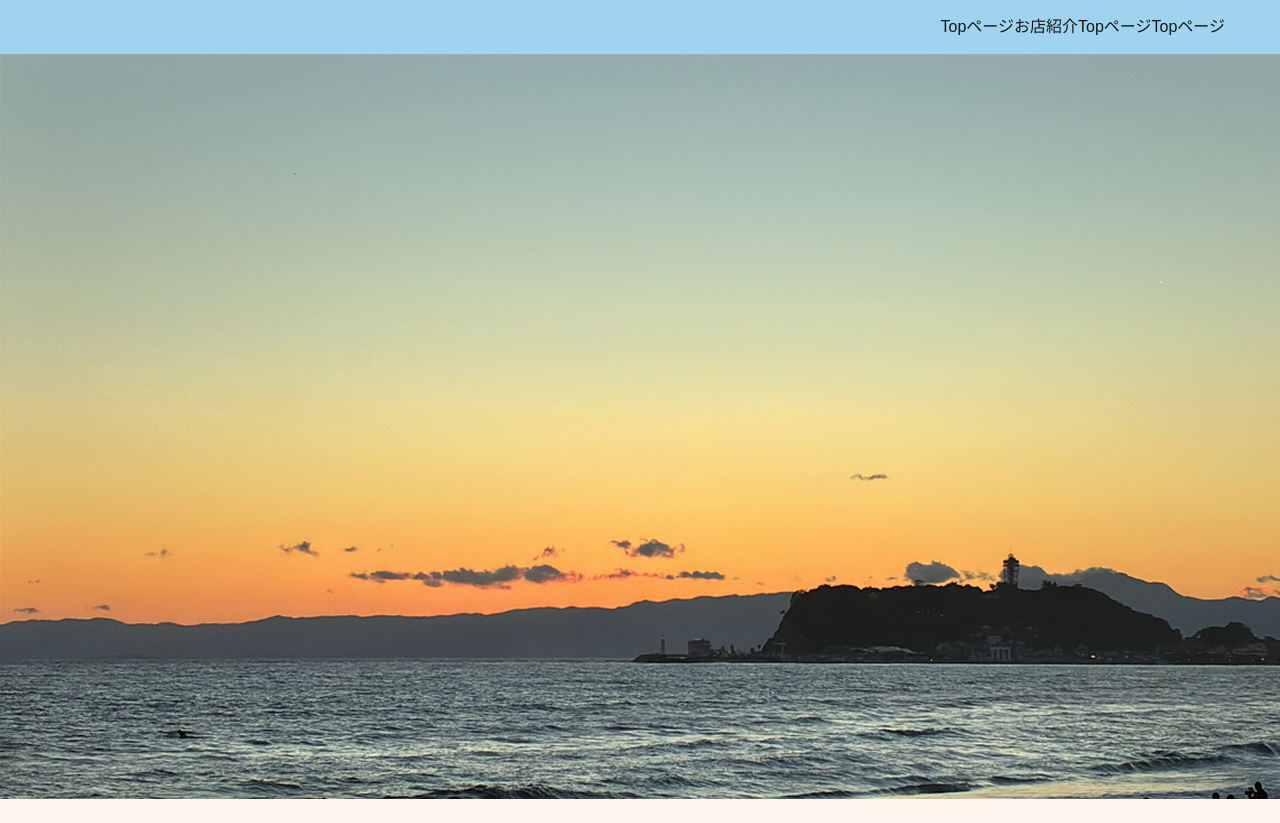
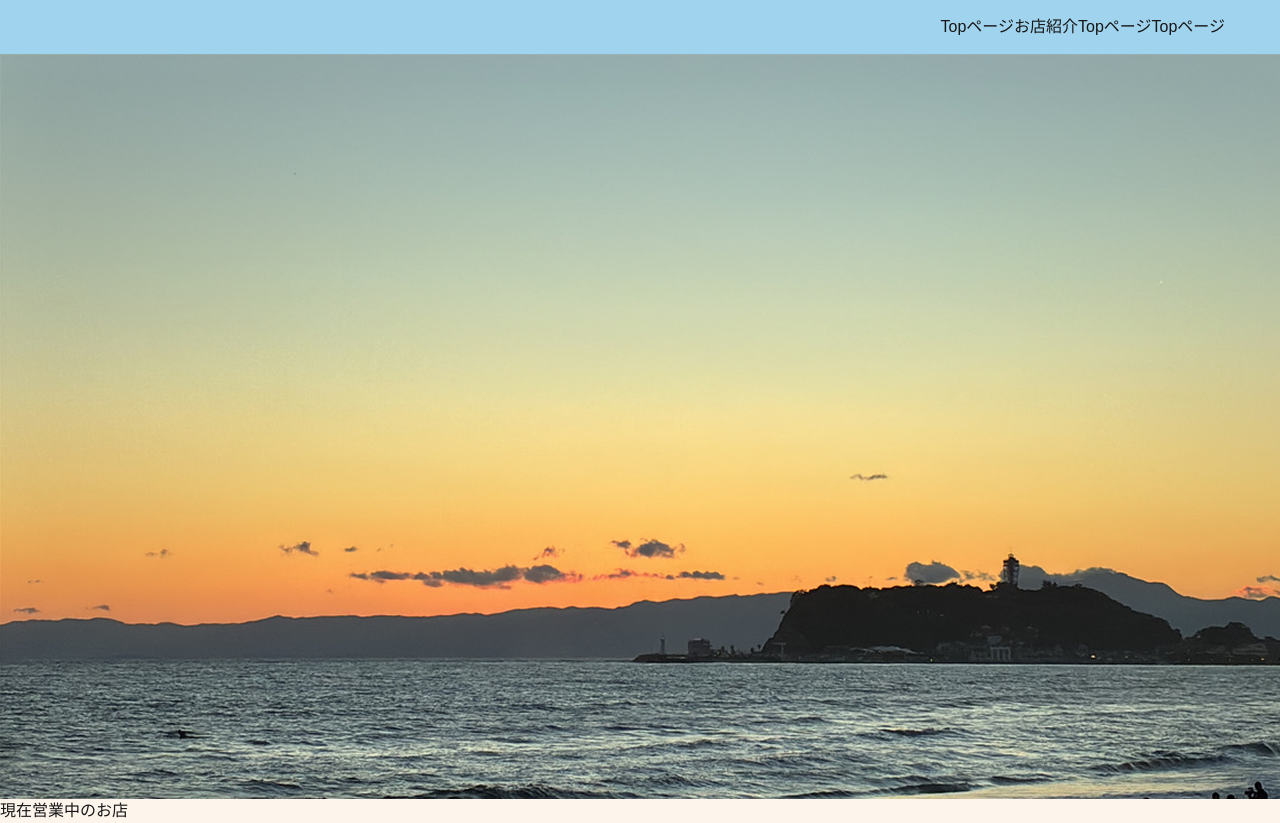
Before and after one commit to Tomoryo211/enosima_island, a Next.js app: page / in a window 1280 px wide. Before the commit the page ends 800 px from the top, so only its background shows below. Built offline with nearby package versions, Linux system fonts and the light colour scheme.

Commit message:
文字追加

```diff
--- a/app/page.tsx
+++ b/app/page.tsx
@@ -10,6 +10,9 @@ export default function Home() {
     <div className={styles.body}>
       <Header />
       <Image src={back}  alt="背景"/>
+      <div>
+        現在営業中のお店
+      </div>
     </div>
   )
 }
```
